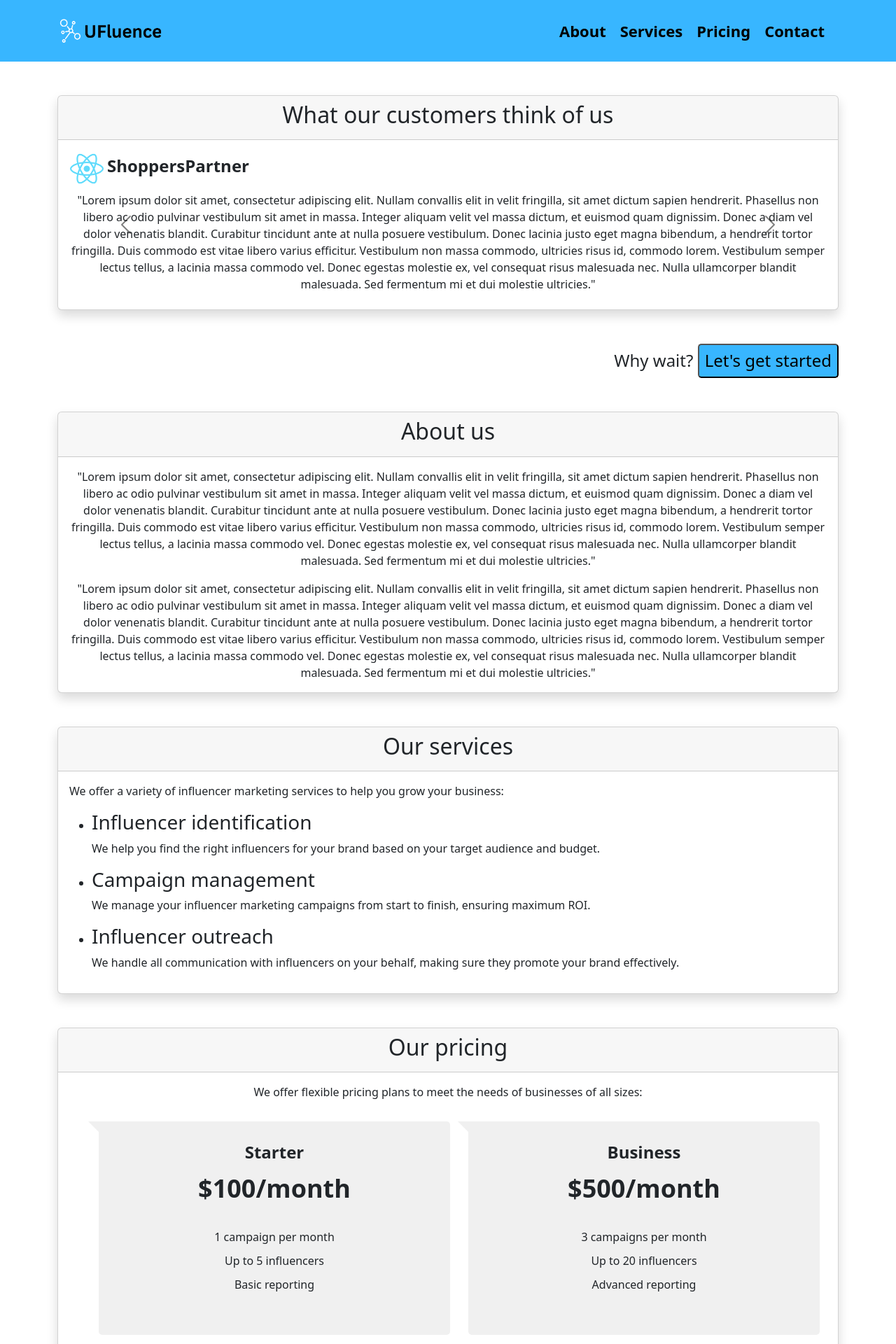
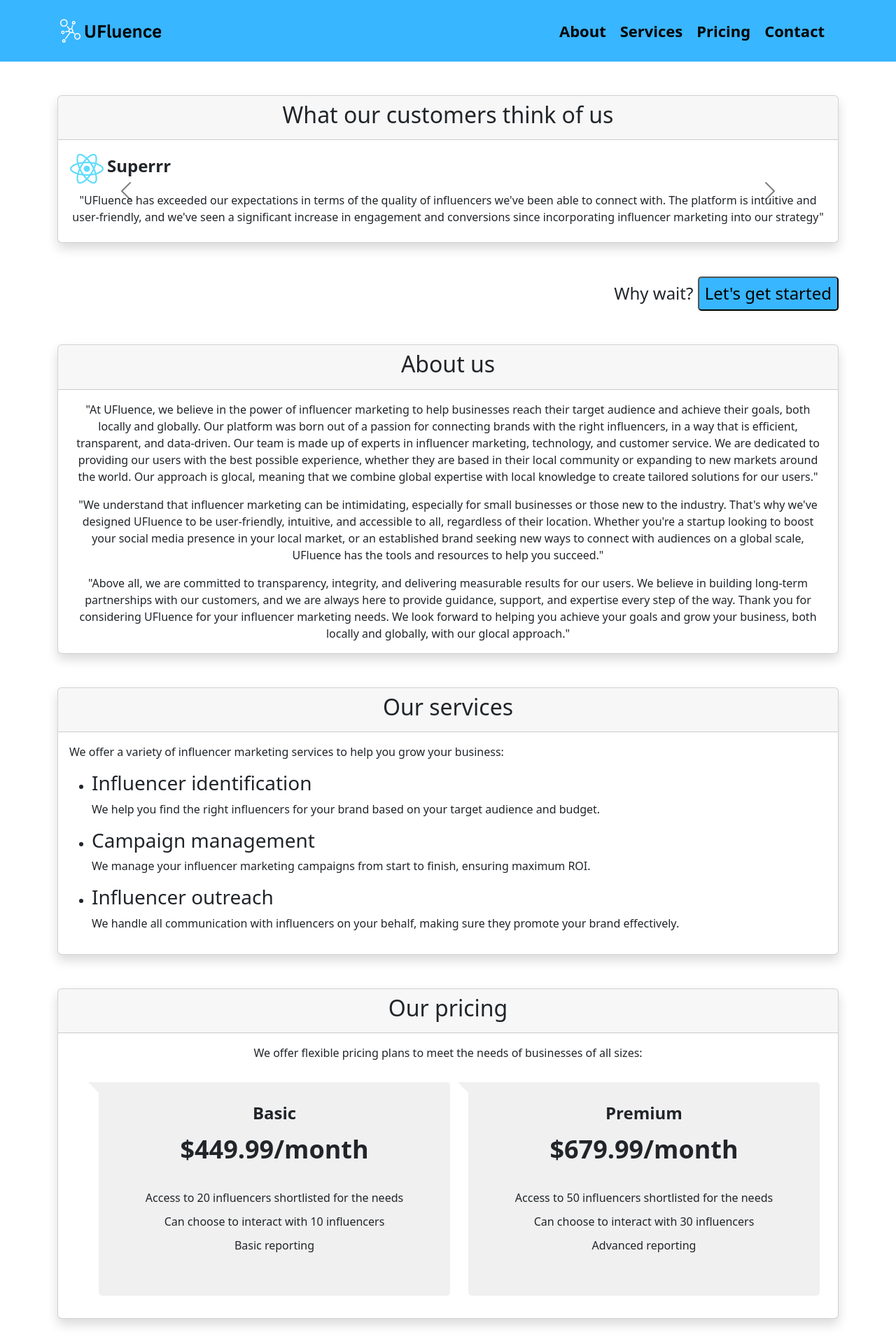
Before and after one commit to thehasnanialeen/UFluencer, a React (Create React App) app: page / in a window 1280 px wide. Shown: the top 1920 px of the page at 70% size. Built offline with nearby package versions, Linux system fonts and the light colour scheme.

Commit message:
Update App.js

```diff
--- a/src/App.js
+++ b/src/App.js
@@ -79,18 +79,18 @@ function App() {
               <Carousel variant='dark' indicators={false}>
                 <Carousel.Item interval={3000}>
                   <img src='./logo192.png'></img>
-                  <span className="card-title ms-1 fs-4 fw-bold">ShoppersPartner</span>
-                  <p className="card-text text-center my-2">"Lorem ipsum dolor sit amet, consectetur adipiscing elit. Nullam convallis elit in velit fringilla, sit amet dictum sapien hendrerit. Phasellus non libero ac odio pulvinar vestibulum sit amet in massa. Integer aliquam velit vel massa dictum, et euismod quam dignissim. Donec a diam vel dolor venenatis blandit. Curabitur tincidunt ante at nulla posuere vestibulum. Donec lacinia justo eget magna bibendum, a hendrerit tortor fringilla. Duis commodo est vitae libero varius efficitur. Vestibulum non massa commodo, ultricies risus id, commodo lorem. Vestibulum semper lectus tellus, a lacinia massa commodo vel. Donec egestas molestie ex, vel consequat risus malesuada nec. Nulla ullamcorper blandit malesuada. Sed fermentum mi et dui molestie ultricies."</p>
+                  <span className="card-title ms-1 fs-4 fw-bold">BrainStorm</span>
+                  <p className="card-text text-center my-2">"UFluence has been a game changer for our influencer marketing campaigns. The platform is easy to use and has helped us connect with the right influencers for our brand. The analytics and insights have also been extremely helpful in measuring the success of our campaigns.We've tried several influencer marketing platforms, but UFluence stands out in terms of their customer service and support. The team is always responsive and goes above and beyond to help us achieve our goals."</p>
                 </Carousel.Item>
                 <Carousel.Item interval={3000}>
                   <img src='./logo192.png'></img>
-                  <span className="card-title ms-1 fs-4 fw-bold">ShoppersPartner</span>
-                  <p className="card-text text-center my-2">"Lorem ipsum dolor sit amet, consectetur adipiscing elit. Nullam convallis elit in velit fringilla, sit amet dictum sapien hendrerit. Phasellus non libero ac odio pulvinar vestibulum sit amet in massa. Integer aliquam velit vel massa dictum, et euismod quam dignissim. Donec a diam vel dolor venenatis blandit. Curabitur tincidunt ante at nulla posuere vestibulum. Donec lacinia justo eget magna bibendum, a hendrerit tortor fringilla. Duis commodo est vitae libero varius efficitur. Vestibulum non massa commodo, ultricies risus id, commodo lorem. Vestibulum semper lectus tellus, a lacinia massa commodo vel. Donec egestas molestie ex, vel consequat risus malesuada nec. Nulla ullamcorper blandit malesuada. Sed fermentum mi et dui molestie ultricies."</p>
+                  <span className="card-title ms-1 fs-4 fw-bold">Superrr</span>
+                  <p className="card-text text-center my-2">"UFluence has exceeded our expectations in terms of the quality of influencers we've been able to connect with. The platform is intuitive and user-friendly, and we've seen a significant increase in engagement and conversions since incorporating influencer marketing into our strategy"</p>
                 </Carousel.Item>
                 <Carousel.Item interval={3000}>
                   <img src='./logo192.png'></img>
-                  <span className="card-title ms-1 fs-4 fw-bold">ShoppersPartner</span>
-                  <p className="card-text text-center my-2">"Lorem ipsum dolor sit amet, consectetur adipiscing elit. Nullam convallis elit in velit fringilla, sit amet dictum sapien hendrerit. Phasellus non libero ac odio pulvinar vestibulum sit amet in massa. Integer aliquam velit vel massa dictum, et euismod quam dignissim. Donec a diam vel dolor venenatis blandit. Curabitur tincidunt ante at nulla posuere vestibulum. Donec lacinia justo eget magna bibendum, a hendrerit tortor fringilla. Duis commodo est vitae libero varius efficitur. Vestibulum non massa commodo, ultricies risus id, commodo lorem. Vestibulum semper lectus tellus, a lacinia massa commodo vel. Donec egestas molestie ex, vel consequat risus malesuada nec. Nulla ullamcorper blandit malesuada. Sed fermentum mi et dui molestie ultricies."</p>
+                  <span className="card-title ms-1 fs-4 fw-bold">Kingfisher Enterprises</span>
+                  <p className="card-text text-center my-2">"As a small business, we were hesitant to invest in influencer marketing, but UFluence made it accessible and affordable. We've been able to connect with influencers who align with our values and mission, and the platform has helped us grow our brand in a meaningful way. UFluence has been instrumental in helping us expand our reach and connect with our target audience. The platform's data-driven approach has allowed us to make informed decisions about our influencer campaigns, and we've seen a significant return on investment as a result."</p>
                 </Carousel.Item>
             </Carousel>
           </div>
@@ -105,9 +105,10 @@ function App() {
             <h2>About us</h2>
           </div>
           <div className='card-body'>
-            <p className="card-text text-center">"Lorem ipsum dolor sit amet, consectetur adipiscing elit. Nullam convallis elit in velit fringilla, sit amet dictum sapien hendrerit. Phasellus non libero ac odio pulvinar vestibulum sit amet in massa. Integer aliquam velit vel massa dictum, et euismod quam dignissim. Donec a diam vel dolor venenatis blandit. Curabitur tincidunt ante at nulla posuere vestibulum. Donec lacinia justo eget magna bibendum, a hendrerit tortor fringilla. Duis commodo est vitae libero varius efficitur. Vestibulum non massa commodo, ultricies risus id, commodo lorem. Vestibulum semper lectus tellus, a lacinia massa commodo vel. Donec egestas molestie ex, vel consequat risus malesuada nec. Nulla ullamcorper blandit malesuada. Sed fermentum mi et dui molestie ultricies."</p>
-            <p className="card-text text-center">"Lorem ipsum dolor sit amet, consectetur adipiscing elit. Nullam convallis elit in velit fringilla, sit amet dictum sapien hendrerit. Phasellus non libero ac odio pulvinar vestibulum sit amet in massa. Integer aliquam velit vel massa dictum, et euismod quam dignissim. Donec a diam vel dolor venenatis blandit. Curabitur tincidunt ante at nulla posuere vestibulum. Donec lacinia justo eget magna bibendum, a hendrerit tortor fringilla. Duis commodo est vitae libero varius efficitur. Vestibulum non massa commodo, ultricies risus id, commodo lorem. Vestibulum semper lectus tellus, a lacinia massa commodo vel. Donec egestas molestie ex, vel consequat risus malesuada nec. Nulla ullamcorper blandit malesuada. Sed fermentum mi et dui molestie ultricies."</p>
-            {/* <a href="#services" className="hero-cta">Learn more</a> */}
+            <p className="card-text text-center">"At UFluence, we believe in the power of influencer marketing to help businesses reach their target audience and achieve their goals, both locally and globally. Our platform was born out of a passion for connecting brands with the right influencers, in a way that is efficient, transparent, and data-driven. Our team is made up of experts in influencer marketing, technology, and customer service. We are dedicated to providing our users with the best possible experience, whether they are based in their local community or expanding to new markets around the world. Our approach is glocal, meaning that we combine global expertise with local knowledge to create tailored solutions for our users."</p>
+            <p className="card-text text-center">"We understand that influencer marketing can be intimidating, especially for small businesses or those new to the industry. That's why we've designed UFluence to be user-friendly, intuitive, and accessible to all, regardless of their location. Whether you're a startup looking to boost your social media presence in your local market, or an established brand seeking new ways to connect with audiences on a global scale, UFluence has the tools and resources to help you succeed."</p>
+            <p className="card-text text-center">"Above all, we are committed to transparency, integrity, and delivering measurable results for our users. We believe in building long-term partnerships with our customers, and we are always here to provide guidance, support, and expertise every step of the way. Thank you for considering UFluence for your influencer marketing needs. We look forward to helping you achieve your goals and grow your business, both locally and globally, with our glocal approach."</p>
+          {/* <a href="#services" className="hero-cta">Learn more</a> */}
           </div>
         </div>
 
@@ -158,23 +159,23 @@ function App() {
             <ul className="pricing-list">
               <li className="pricing-item me-3">
                 <div className="pricing-header">
-                  <h3 className="pricing-title">Starter</h3>
-                  <p className="pricing-price">$100/month</p>
+                  <h3 className="pricing-title">Basic</h3>
+                  <p className="pricing-price">$449.99/month</p>
                 </div>
                 <ul className="pricing-features">
-                  <li>1 campaign per month</li>
-                  <li>Up to 5 influencers</li>
+                  <li>Access to 20 influencers shortlisted for the needs</li>
+                  <li>Can choose to interact with 10 influencers</li>
                   <li>Basic reporting</li>
                 </ul>
               </li>
               <li className="pricing-item">
                 <div className="pricing-header">
-                  <h3 className="pricing-title">Business</h3>
-                  <p className="pricing-price">$500/month</p>
+                  <h3 className="pricing-title">Premium</h3>
+                  <p className="pricing-price">$679.99/month</p>
                 </div>
                 <ul className="pricing-features">
-                  <li>3 campaigns per month</li>
-                  <li>Up to 20 influencers</li>
+                  <li>Access to 50 influencers shortlisted for the needs</li>
+                  <li>Can choose to interact with 30 influencers</li>
                   <li>Advanced reporting</li>
                 </ul>
               </li>
```
